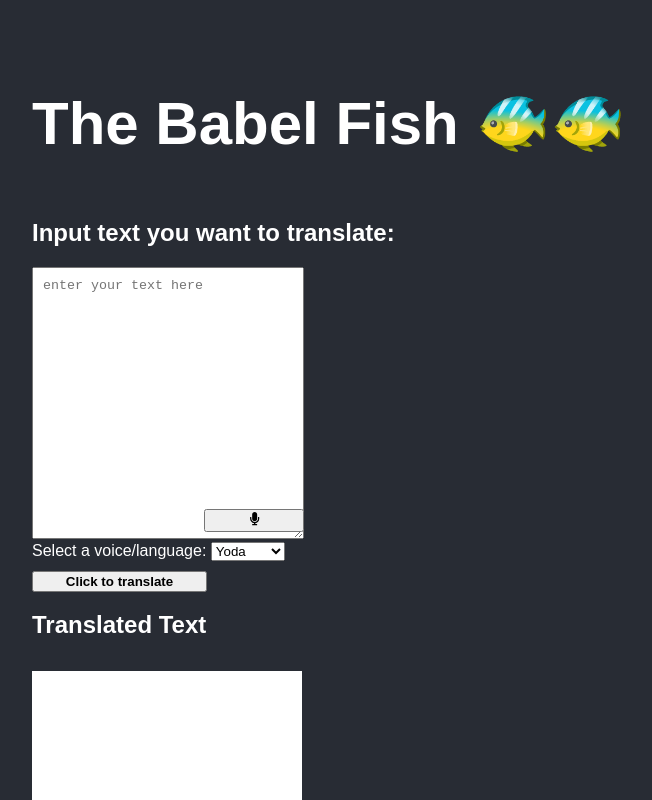
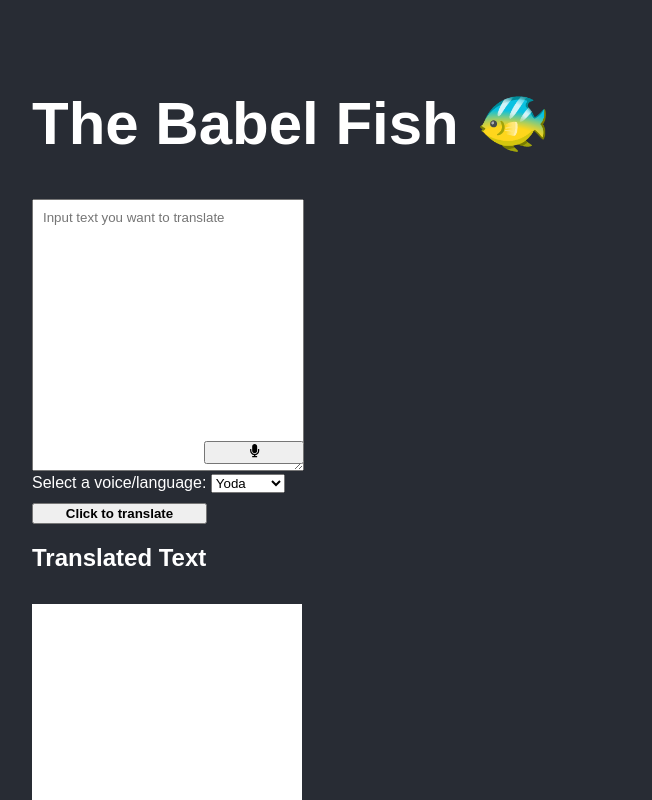
Before and after one commit to ParadoxicalNerd/hello-world-babel-fish, a React (Create React App) app in the folder frontend/: page / in a window 1280 px wide. Shown: the top 800 px of the page, without its empty margins (16-668 px from the left). Built offline with nearby package versions, Linux system fonts and the light colour scheme.

Commit message:
slightly improved textbox

```diff
--- a/frontend/src/App.js
+++ b/frontend/src/App.js
@@ -74,10 +74,9 @@
 
     return (
         <div style={{ display: "flex", flexDirection: "column" }}>
-            <h1>The Babel Fish 🐠🐠</h1>
+            <h1>The Babel Fish 🐠</h1>
             <form>
-                <h2>Input text you want to translate:{'  '}</h2>
-                <textarea value={input} placeholder="enter your text here" onChange={e => setInput(e.target.value)} />
+                <textarea value={input} placeholder="Input text you want to translate" onChange={e => setInput(e.target.value)} />
                 <button type="button" id="transcribe" onClick={e => transcribe()} ><FaMicrophone /> </button>
             </form>
             <span>
--- a/frontend/src/style.css
+++ b/frontend/src/style.css
@@ -53,6 +53,7 @@
   height: 250px;
   width: 250px;
   padding:10px;
+  font-family: Arial, Helvetica, sans-serif;
 }
 
 #transcribe{
```
Also changed, not shown: 1 other file (tests, documents, lock files or other folders).
